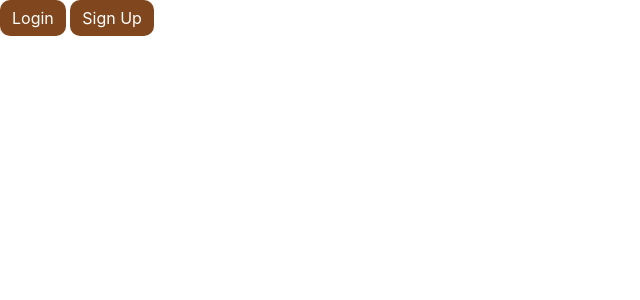
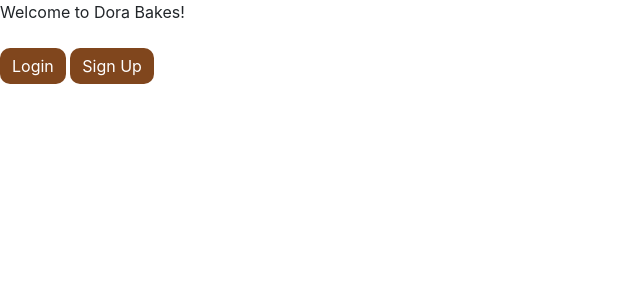
Before and after one commit to sania-dsouza/django-dorabakes, a Django app: page / in a window 1280 px wide. Shown: the top 300 px of the page, without its empty margins (0-640 px from the left). Run offline with Django 3.2, Linux system fonts and the light colour scheme; some libraries are stand-ins or nearby versions.

Commit message:
Integrated Vue and created a folder for components

```diff
--- a/doraBakes/bakery/templates/bakery/recipes.html
+++ b/doraBakes/bakery/templates/bakery/recipes.html
@@ -14,8 +14,11 @@
     <link rel= "shortcut icon" type='image/png' href="../static/favicon/favicon.png" />
 </head>
 <body>
-    <div class="main_div">
-
+    <div class="bakery">
+        <div id="app_greeting">
+          [[ message ]]
+        </div>
+        </br>
         {% include "./_modal.html" %}
         <div>
              <!--Button trigger modal-->
@@ -43,5 +46,20 @@
           });
        });
     </script>
+
+    <!-- Vue.js integration -->
+    <script src="https://unpkg.com/vue"></script>
+    <script>
+        var bakery = new Vue({
+            el: "#app_greeting",
+            data: {
+                message: "Welcome to Dora Bakes!"
+            },
+            delimiters : ['[[', ']]']
+        })
+    </script>
+
+
+
 </body>
 </html>
```
Also changed, not shown: doraBakes/db.sqlite3.
